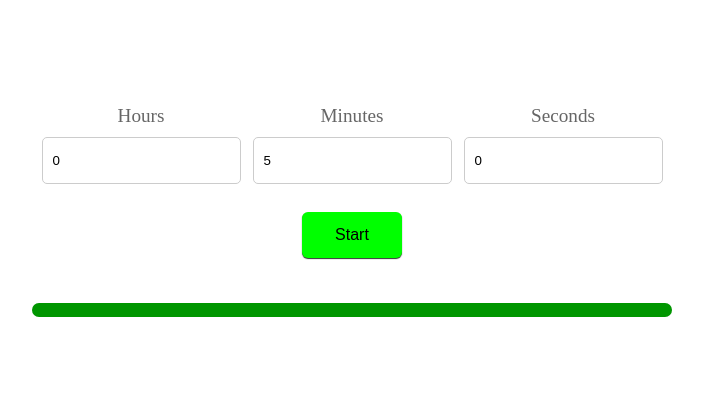
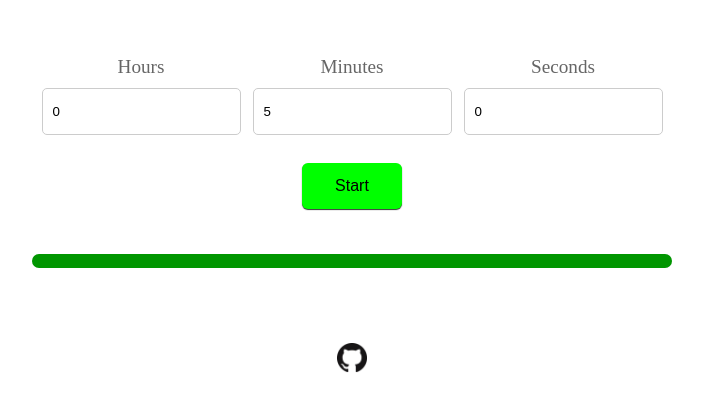
Before and after one commit to masoudtabatabaei/vanilla-js-countdown-timer, a plain HTML site: page index.html in a window 1280 px wide. Shown: the part 184-594 px from the top of the page, without its empty margins (288-991 px from the left). Drawn offline with Linux system fonts and the light colour scheme.

Commit message:
Feature: Add author Github account address at bottom

```diff
--- a/app.css
+++ b/app.css
@@ -108,3 +108,12 @@
 .progressbar_container .progressbar.low {
     background-color: #ff2f2f;
 }
+
+.myGithub {
+    display: inline-block;
+    margin-top: 65px;
+}
+
+.myGithub img {
+    max-width: 30px;
+}
--- a/index.html
+++ b/index.html
@@ -58,6 +58,13 @@
       <div class="progressbar_container">
         <div class="progressbar"></div>
       </div>
+      <!-- author info -->
+      <a
+        href="https://github.com/masoudtabatabaei"
+        target="_blank"
+        class="myGithub"
+        ><img src="./public/img/github.png" alt="myGitHub"
+      /></a>
     </div>
     <!-- scripts -->
     <script src="app.js"></script>
```
